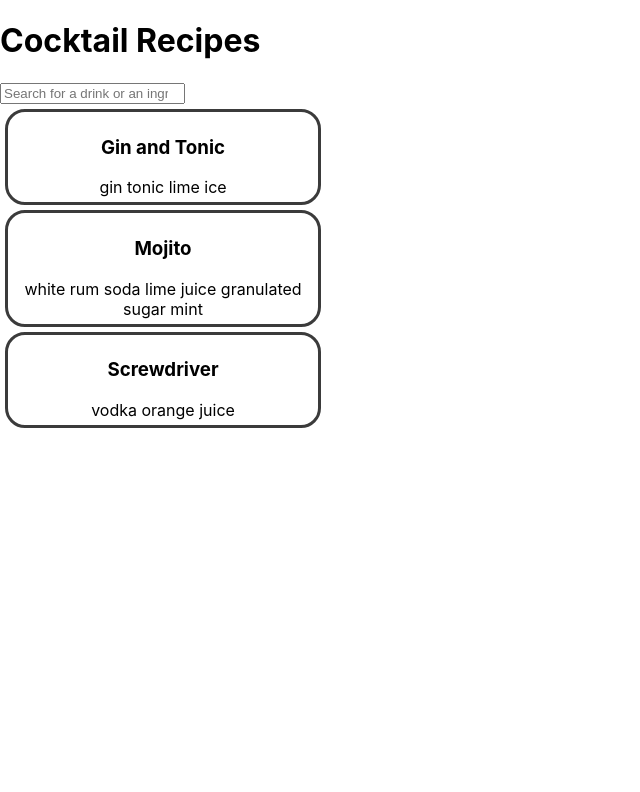
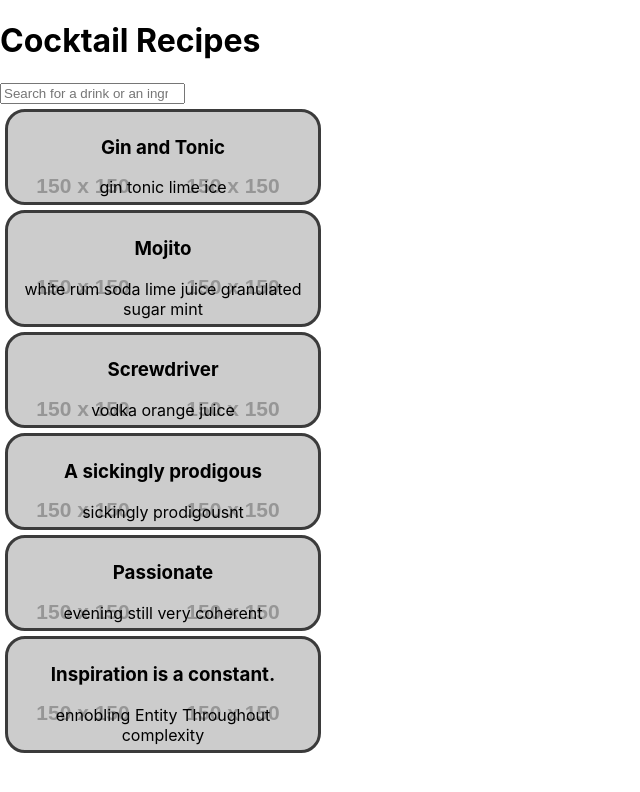
Before and after one commit to samueljhwhite/cocktailrecipe, a React (Create React App) app: page / in a window 1280 px wide. Shown: the top 792 px of the page, without its empty margins (0-640 px from the left). Built offline with nearby package versions, Linux system fonts and the light colour scheme.

Commit message:
placeholder images added

```diff
--- a/src/allCocktails.js
+++ b/src/allCocktails.js
@@ -3,19 +3,43 @@ const allCocktails = [
         id: 1,
         name: 'Gin and Tonic',
         ingredients:  ['gin', 'tonic', 'lime', 'ice'],
-        method: 'Add ice to a highball glass, pour 1 part gin and then 3 parts tonic.'
+        method: 'Add ice to a highball glass, pour 1 part gin and then 3 parts tonic.',
+        image: 'https://via.placeholder.com/150'
     },
     {
         id: 2,
         name: 'Mojito',
         ingredients:  ['white rum', 'soda', 'lime juice', 'granulated sugar', 'mint'],
-        method: 'Muddle the lime juice, sugar and mint leaves in a small jug, crushing the mint as you go – you can use the end of a rolling pin for this. Pour into a tall glass and add a handful of ice. Pour over the rum, stirring with a long-handled spoon. Top up with soda water, garnish with mint and serve.'
+        method: 'Muddle the lime juice, sugar and mint leaves in a small jug, crushing the mint as you go – you can use the end of a rolling pin for this. Pour into a tall glass and add a handful of ice. Pour over the rum, stirring with a long-handled spoon. Top up with soda water, garnish with mint and serve.',
+        image: 'https://via.placeholder.com/150'
     },
     {
         id: 3,
         name: 'Screwdriver',
         ingredients:  ['vodka', 'orange juice'],
-        method: 'Add ice to a highball glass, pour 1 part vodka and then 3 parts orange juice.'
+        method: 'Add ice to a highball glass, pour 1 part vodka and then 3 parts orange juice.',
+        image: 'https://via.placeholder.com/150'
+    },
+    {
+        id: 4,
+        name: 'A sickingly prodigous',
+        ingredients: ['sickingly', 'prodigousnt'],
+        method: 'A sickingly prodigous profile takes the world for granted.',
+        image: 'https://via.placeholder.com/150'
+    },
+    {
+        id: 5,
+        name: 'Passionate ',
+        ingredients: ['evening', 'still', 'very', 'coherent'],
+        method: 'A token of gratitude is often one floor above you. A token of gratitude would die for a grapefruit! Trickery is ever present. A caring mother revels in authority.',
+        image: 'https://via.placeholder.com/150'
+    },
+    {
+        id: 6,
+        name: 'Inspiration is a constant.',
+        ingredients: ['ennobling', 'Entity', 'Throughout', 'complexity'],
+        method: 'Shiva will remove the barriers to angelic stardust. The metamorphosis of transformation is now happening worldwide. We are being called to explore the galaxy itself as an interface between insight and sharing.',
+        image: 'https://via.placeholder.com/150'
     }
 ];
 
--- a/src/components/CardArea.js
+++ b/src/components/CardArea.js
@@ -7,7 +7,7 @@ function CardArea({ cocktails, setActiveCocktail }) {
             {
                 cocktails.map((drink) => {
                     return (
-                        <CocktailCard name={drink.name} method={drink.method} key={drink.id} ingredients={drink.ingredients} setActiveCocktail={setActiveCocktail}/>
+                        <CocktailCard name={drink.name} method={drink.method} key={drink.id} ingredients={drink.ingredients} image={drink.image} setActiveCocktail={setActiveCocktail}/>
                     );
                 })
             }
--- a/src/containers/CocktailCard.js
+++ b/src/containers/CocktailCard.js
@@ -27,8 +27,7 @@ class CocktailCard extends React.Component {
         // Inline card view
         if (this.state.expanded === false) {
             return (
-                <div>
-                    <div className='cocktailCard'>
+                    <div className='cocktailCard' style={{backgroundImage: `url(${this.props.image})`}} >
                         <h3 onClick={this.toggleCard}>{this.props.name}</h3>
                         {
                             this.props.ingredients.map((individualIngredient) => {
@@ -36,15 +35,13 @@ class CocktailCard extends React.Component {
                             })
                         }
                     </div>
-                </div>
-            )
+            );
         }
 
         // Expanded recipe view - needs a unique URL
         else {
             return (
-                <div>
-                    <div id={this.props.name} className='cocktailCard'>
+                    <div className='cocktailCard' style={{backgroundImage: `url(${this.props.image})`}} >
                         <h3 onClick={this.toggleCard}>{this.props.name}</h3>
                         <button onClick={this.toggleCard}>Show Less!</button>
                         {
@@ -54,8 +51,7 @@ class CocktailCard extends React.Component {
                         }
                         <p>{this.props.method}</p>
                     </div>
-                </div>
-            )
+            );
         }
 
     }
```
